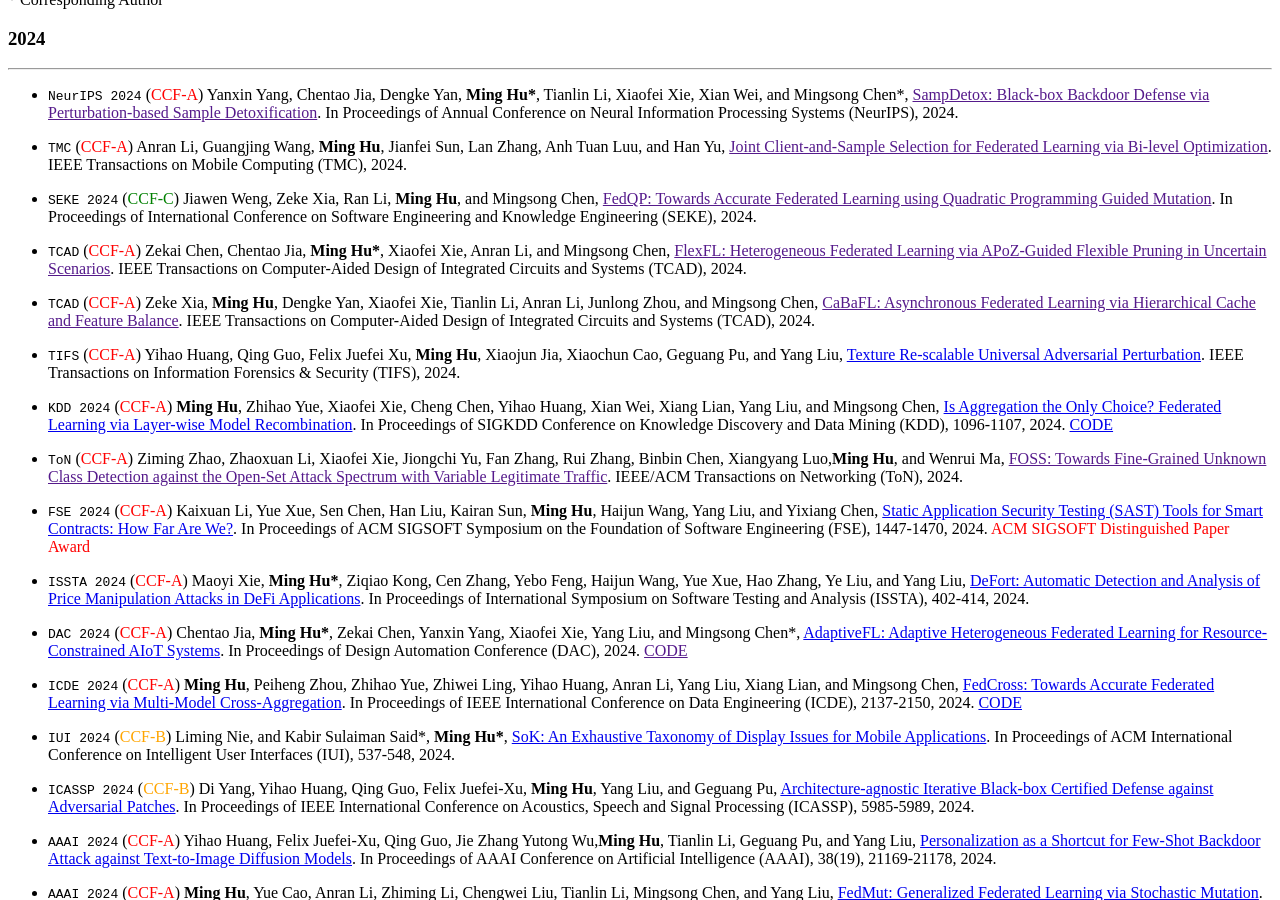
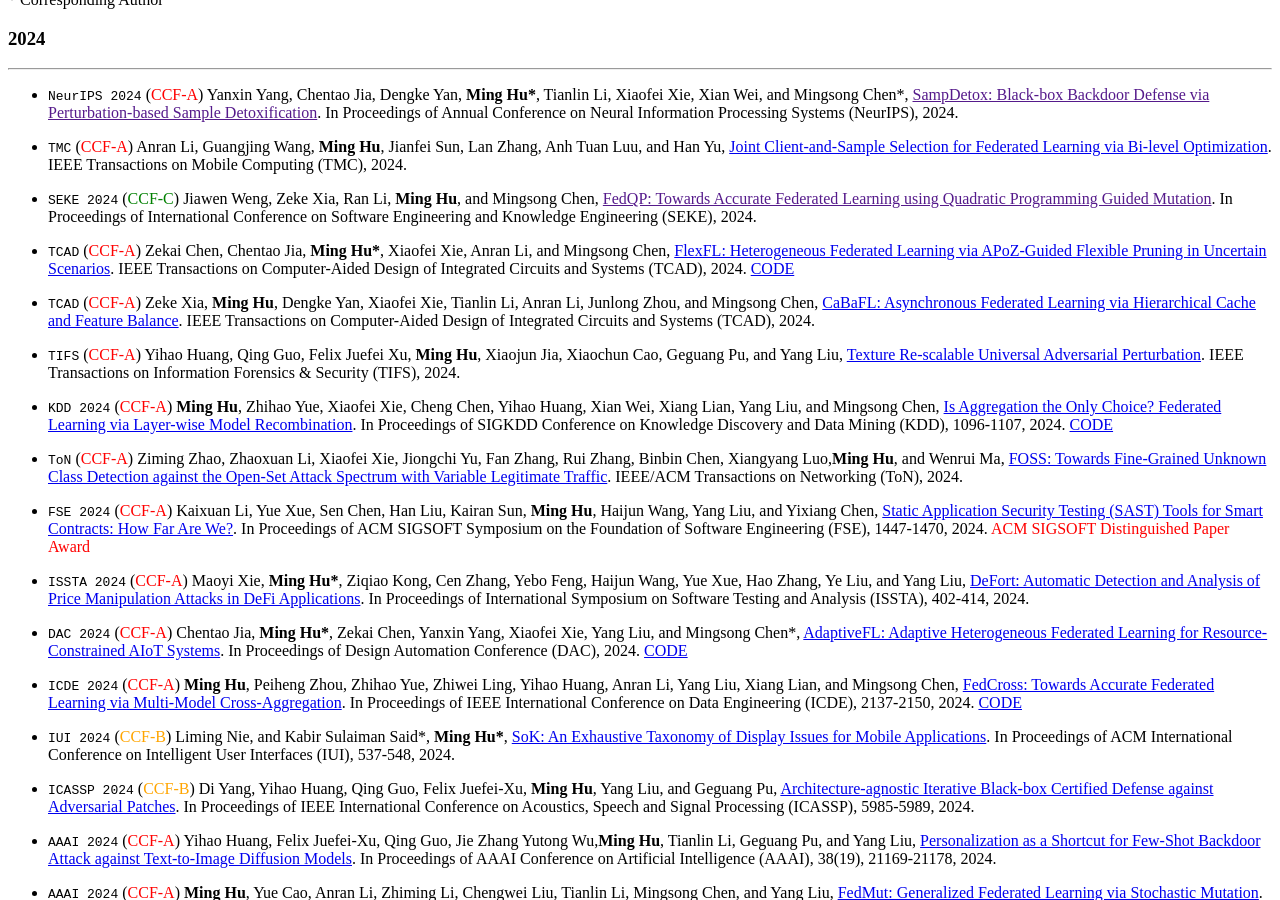
Before and after one commit to HUMingProfile/humingprofile.github.io, a Jekyll site: the page built from _pages/about.md, in a window 1280 px wide and 900 px high, scrolled down 2309 px. Built offline with Jekyll 4.4.1, drawn with Linux system fonts in a browser that asks for light colours; some web fonts are replaced; a script that is not in the unit is left out.

Commit message:
Update about.md

```diff
--- a/_pages/about.md
+++ b/_pages/about.md
@@ -80,25 +80,25 @@
 ---
 -   ``NeurIPS 2024`` (<span style="color:red">CCF-A</span>) Yanxin Yang, Chentao Jia, Dengke Yan, **Ming Hu\***, Tianlin Li, Xiaofei Xie, Xian Wei, and Mingsong Chen\*, [SampDetox: Black-box Backdoor Defense via Perturbation-based Sample Detoxification](). In Proceedings of Annual Conference on Neural Information Processing Systems (NeurIPS), 2024.
 
--   ``TMC`` (<span style="color:red">CCF-A</span>) Anran Li, Guangjing Wang, **Ming Hu**, Jianfei Sun, Lan Zhang, Anh Tuan Luu, and Han Yu, [Joint Client-and-Sample Selection for Federated Learning via Bi-level Optimization](). IEEE Transactions on Mobile Computing (TMC), 2024.
+-   ``TMC`` (<span style="color:red">CCF-A</span>) Anran Li, Guangjing Wang, **Ming Hu**, Jianfei Sun, Lan Zhang, Anh Tuan Luu, and Han Yu, [Joint Client-and-Sample Selection for Federated Learning via Bi-level Optimization](https://ieeexplore.ieee.org/abstract/document/10668811). IEEE Transactions on Mobile Computing (TMC), 2024.
 
 -   ``SEKE 2024`` (<span style="color:green">CCF-C</span>) Jiawen Weng, Zeke Xia, Ran Li, **Ming Hu**, and Mingsong Chen, [FedQP: Towards Accurate Federated Learning using Quadratic Programming Guided Mutation](). In Proceedings of International Conference on Software Engineering and Knowledge Engineering (SEKE), 2024.
 
--   ``TCAD`` (<span style="color:red">CCF-A</span>) Zekai Chen, Chentao Jia, **Ming Hu\***, Xiaofei Xie, Anran Li, and Mingsong Chen, [FlexFL: Heterogeneous Federated Learning via APoZ-Guided Flexible Pruning in Uncertain Scenarios](). IEEE Transactions on Computer-Aided Design of Integrated Circuits and Systems (TCAD), 2024.
+-   ``TCAD`` (<span style="color:red">CCF-A</span>) Zekai Chen, Chentao Jia, **Ming Hu\***, Xiaofei Xie, Anran Li, and Mingsong Chen, [FlexFL: Heterogeneous Federated Learning via APoZ-Guided Flexible Pruning in Uncertain Scenarios](https://arxiv.org/pdf/2407.12729). IEEE Transactions on Computer-Aided Design of Integrated Circuits and Systems (TCAD), 2024. [CODE](https://github.com/mastlab-T3S/FlexFL)
 
--   ``TCAD`` (<span style="color:red">CCF-A</span>) Zeke Xia, **Ming Hu**, Dengke Yan, Xiaofei Xie, Tianlin Li, Anran Li, Junlong Zhou, and Mingsong Chen, [CaBaFL: Asynchronous Federated Learning via Hierarchical Cache and Feature Balance](). IEEE Transactions on Computer-Aided Design of Integrated Circuits and Systems (TCAD), 2024.
+-   ``TCAD`` (<span style="color:red">CCF-A</span>) Zeke Xia, **Ming Hu**, Dengke Yan, Xiaofei Xie, Tianlin Li, Anran Li, Junlong Zhou, and Mingsong Chen, [CaBaFL: Asynchronous Federated Learning via Hierarchical Cache and Feature Balance](https://arxiv.org/pdf/2404.12850). IEEE Transactions on Computer-Aided Design of Integrated Circuits and Systems (TCAD), 2024.
 
 -   ``TIFS`` (<span style="color:red">CCF-A</span>) Yihao Huang, Qing Guo, Felix Juefei Xu, **Ming Hu**, Xiaojun Jia, Xiaochun Cao, Geguang Pu, and Yang Liu, [Texture Re-scalable Universal Adversarial Perturbation](https://ieeexplore.ieee.org/document/10559847). IEEE Transactions on Information Forensics & Security (TIFS), 2024.
 
 -	``KDD 2024`` (<span style="color:red">CCF-A</span>) **Ming Hu**, Zhihao Yue, Xiaofei Xie, Cheng Chen, Yihao Huang, Xian Wei, Xiang Lian, Yang Liu, and Mingsong Chen, [Is Aggregation the Only Choice? Federated Learning via Layer-wise Model Recombination](https://dl.acm.org/doi/abs/10.1145/3637528.3671722). In Proceedings of SIGKDD Conference on Knowledge Discovery and Data Mining (KDD), 1096-1107, 2024. [CODE](https://github.com/HMHelloWorld/FedMR)
 
--	``ToN`` (<span style="color:red">CCF-A</span>) Ziming Zhao, Zhaoxuan Li, Xiaofei Xie, Jiongchi Yu, Fan Zhang, Rui Zhang, Binbin Chen, Xiangyang Luo,**Ming Hu**, and Wenrui Ma, [FOSS: Towards Fine-Grained Unknown Class Detection against the Open-Set Attack Spectrum with Variable Legitimate Traffic](). IEEE/ACM Transactions on Networking (ToN), 2024.
+-	``ToN`` (<span style="color:red">CCF-A</span>) Ziming Zhao, Zhaoxuan Li, Xiaofei Xie, Jiongchi Yu, Fan Zhang, Rui Zhang, Binbin Chen, Xiangyang Luo,**Ming Hu**, and Wenrui Ma, [FOSS: Towards Fine-Grained Unknown Class Detection against the Open-Set Attack Spectrum with Variable Legitimate Traffic](https://ieeexplore.ieee.org/document/10638516). IEEE/ACM Transactions on Networking (ToN), 2024.
 
 - ``FSE 2024`` (<span style="color:red">CCF-A</span>) Kaixuan Li, Yue Xue, Sen Chen, Han Liu, Kairan Sun, **Ming Hu**, Haijun Wang, Yang Liu, and Yixiang Chen, [Static Application Security Testing (SAST) Tools for Smart Contracts: How Far Are We?](https://dl.acm.org/doi/pdf/10.1145/3660772). In Proceedings of ACM SIGSOFT Symposium on the Foundation of Software Engineering (FSE), 1447-1470, 2024. <span style="color:red">ACM SIGSOFT Distinguished Paper Award</span>
 
 - ``ISSTA 2024`` (<span style="color:red">CCF-A</span>) Maoyi Xie, **Ming Hu\***, Ziqiao Kong, Cen Zhang, Yebo Feng, Haijun Wang, Yue Xue, Hao Zhang, Ye Liu, and Yang Liu, [DeFort: Automatic Detection and Analysis of Price Manipulation Attacks in DeFi Applications](https://dl.acm.org/doi/abs/10.1145/3650212.3652137). In Proceedings of International Symposium on Software Testing and Analysis (ISSTA), 402-414, 2024.
 
-- ``DAC 2024`` (<span style="color:red">CCF-A</span>) Chentao Jia, **Ming Hu\***, Zekai Chen, Yanxin Yang, Xiaofei Xie, Yang Liu, and Mingsong Chen\*, [AdaptiveFL: Adaptive Heterogeneous Federated Learning for Resource-Constrained AIoT Systems](https://arxiv.org/pdf/2311.13166). In Proceedings of Design Automation Conference (DAC), 2024. [CODE]()
+- ``DAC 2024`` (<span style="color:red">CCF-A</span>) Chentao Jia, **Ming Hu\***, Zekai Chen, Yanxin Yang, Xiaofei Xie, Yang Liu, and Mingsong Chen\*, [AdaptiveFL: Adaptive Heterogeneous Federated Learning for Resource-Constrained AIoT Systems](https://arxiv.org/pdf/2311.13166). In Proceedings of Design Automation Conference (DAC), 2024. [CODE](https://github.com/mastlab-T3S/AdaptiveFL)
 
 - ``ICDE 2024`` (<span style="color:red">CCF-A</span>) **Ming Hu**, Peiheng Zhou, Zhihao Yue, Zhiwei Ling, Yihao Huang, Anran Li, Yang Liu, Xiang Lian, and Mingsong Chen, [FedCross: Towards Accurate Federated Learning via Multi-Model Cross-Aggregation](https://arxiv.org/pdf/2210.08285). In Proceedings of IEEE International Conference on Data Engineering (ICDE), 2137-2150, 2024. [CODE](https://github.com/mastlab-T3S/Federated_Learning)
 
@@ -108,7 +108,7 @@
 
 - ``AAAI 2024`` (<span style="color:red">CCF-A</span>) Yihao Huang, Felix Juefei-Xu, Qing Guo, Jie Zhang Yutong Wu,**Ming Hu**, Tianlin Li, Geguang Pu, and Yang Liu, [Personalization as a Shortcut for Few-Shot Backdoor Attack against Text-to-Image Diffusion Models](https://ojs.aaai.org/index.php/AAAI/article/view/30110/31960). In Proceedings of AAAI Conference on Artificial Intelligence (AAAI), 38(19), 21169-21178, 2024.
 
-- ``AAAI 2024`` (<span style="color:red">CCF-A</span>) **Ming Hu**, Yue Cao, Anran Li, Zhiming Li, Chengwei Liu, Tianlin Li, Mingsong Chen, and Yang Liu, [FedMut: Generalized Federated Learning via Stochastic Mutation](https://ojs.aaai.org/index.php/AAAI/article/view/29146/30169). In Proceedings of AAAI Conference on Artificial Intelligence (AAAI), 38(11), 12528-12537, 2024. (<span style="color:red">Oral</span>)[CODE](https://github.com/HMHelloWorld/FedMut)
+- ``AAAI 2024`` (<span style="color:red">CCF-A</span>) **Ming Hu**, Yue Cao, Anran Li, Zhiming Li, Chengwei Liu, Tianlin Li, Mingsong Chen, and Yang Liu, [FedMut: Generalized Federated Learning via Stochastic Mutation](https://ojs.aaai.org/index.php/AAAI/article/view/29146/30169). In Proceedings of AAAI Conference on Artificial Intelligence (AAAI), 38(11), 12528-12537, 2024. (<span style="color:red">Oral</span>) [CODE](https://github.com/HMHelloWorld/FedMut)
 
 ### 2023
 ---
```
